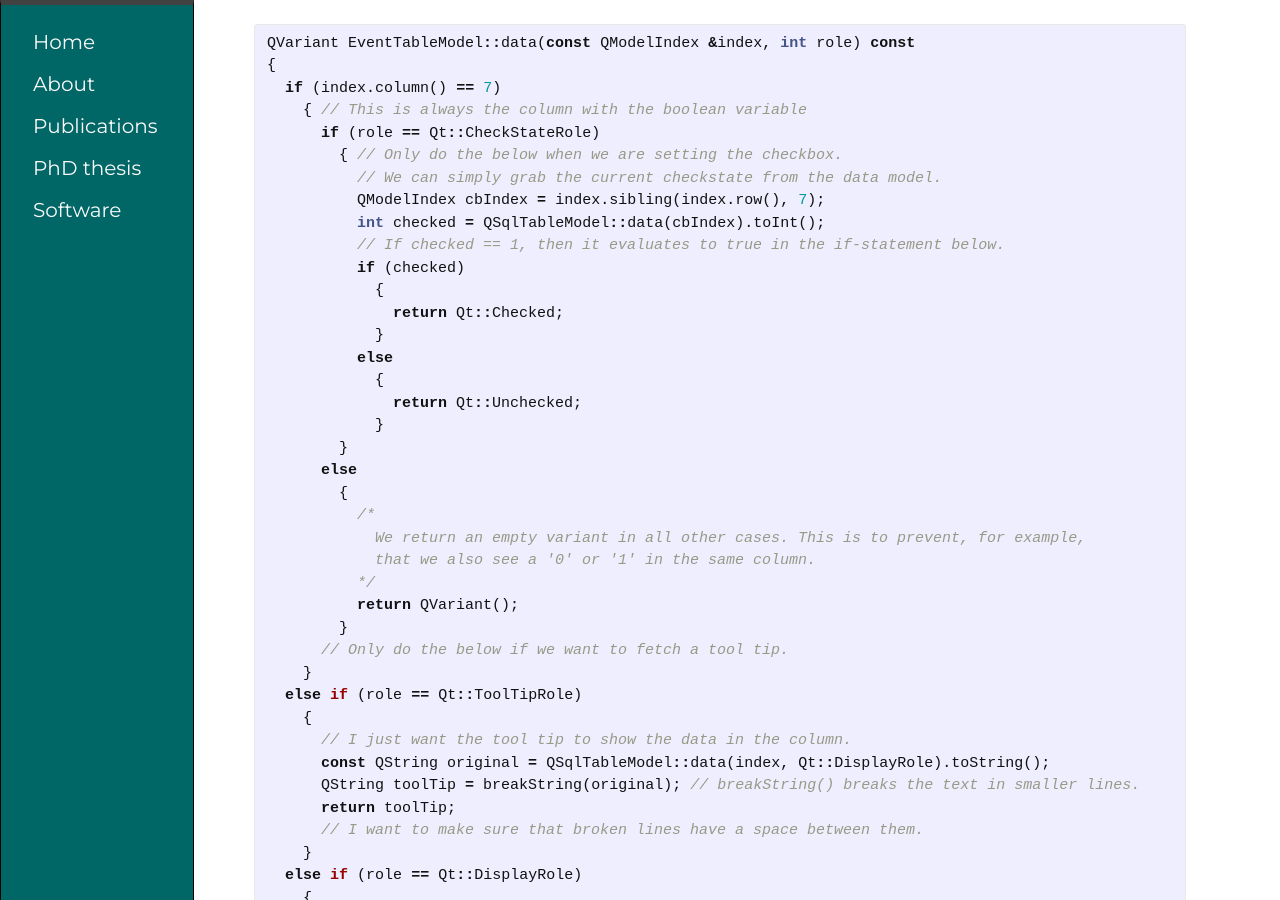
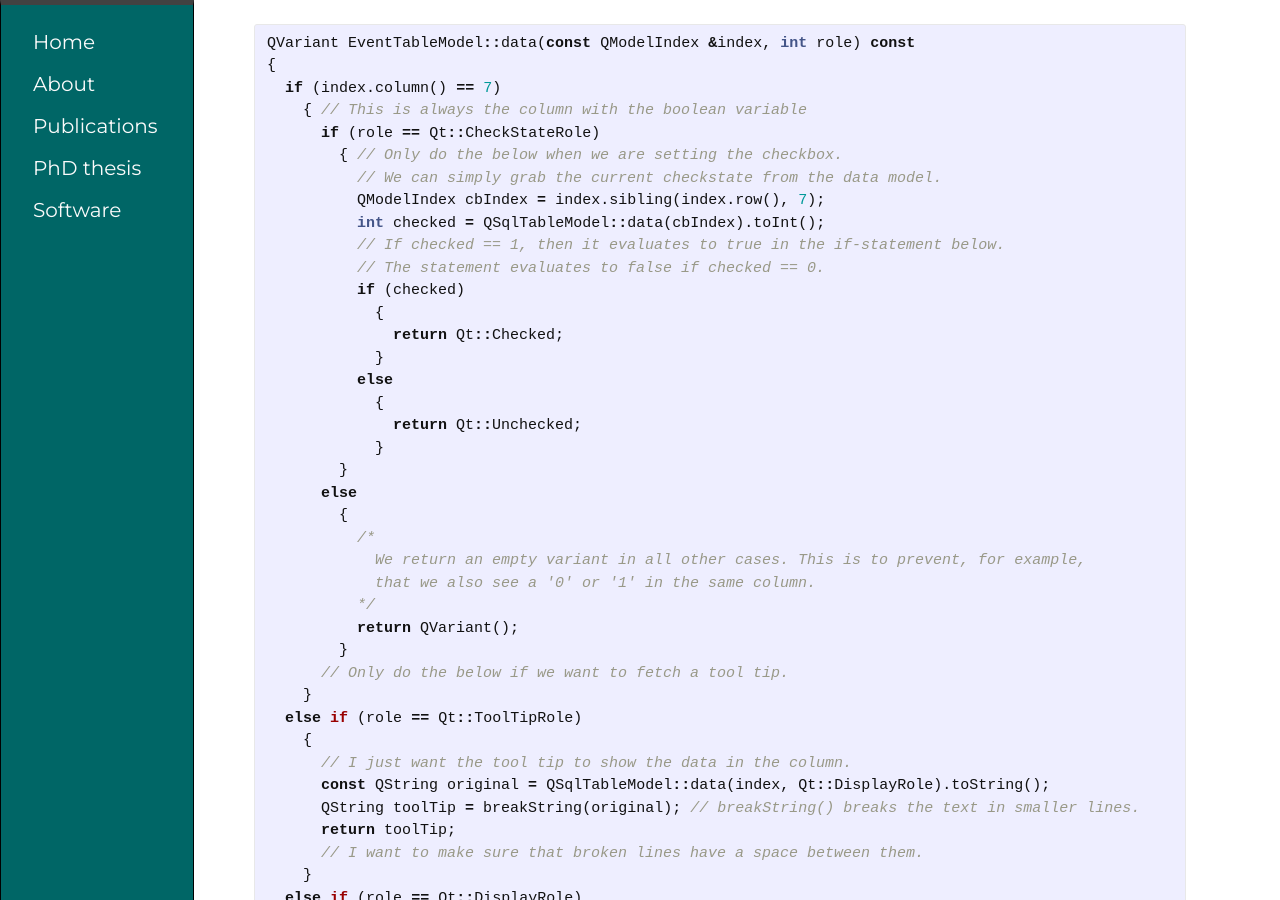
Before and after one commit to WouterSpekkink/WouterSpekkink.github.io_old, a Jekyll site: the page built from _posts/2018-01-19-qsltablemodels-booleans-and-check-boxes.md, in a window 1280 px wide and 900 px high, scrolled down 4640 px. Built offline with Jekyll 4.4.1, drawn with Linux system fonts in a browser that asks for light colours.

Commit message:
Another small update.

```diff
--- a/_posts/2018-01-19-qsltablemodels-booleans-and-check-boxes.md
+++ b/_posts/2018-01-19-qsltablemodels-booleans-and-check-boxes.md
@@ -134,6 +134,7 @@ QVariant EventTableModel::data(const QModelIndex &index, int role) const
 	  QModelIndex cbIndex = index.sibling(index.row(), 7);
 	  int checked = QSqlTableModel::data(cbIndex).toInt();
 	  // If checked == 1, then it evaluates to true in the if-statement below.
+	  // The statement evaluates to false if checked == 0.
 	  if (checked)
 	    {
 	      return Qt::Checked;
```
